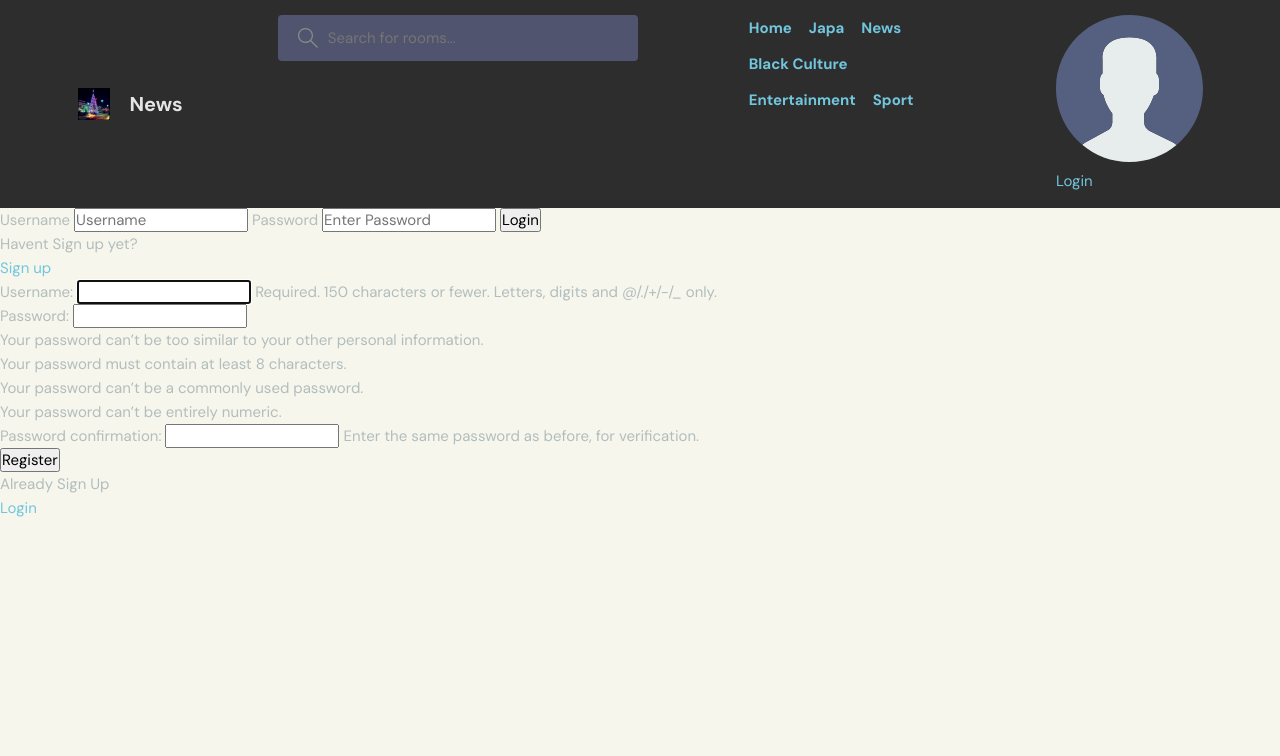
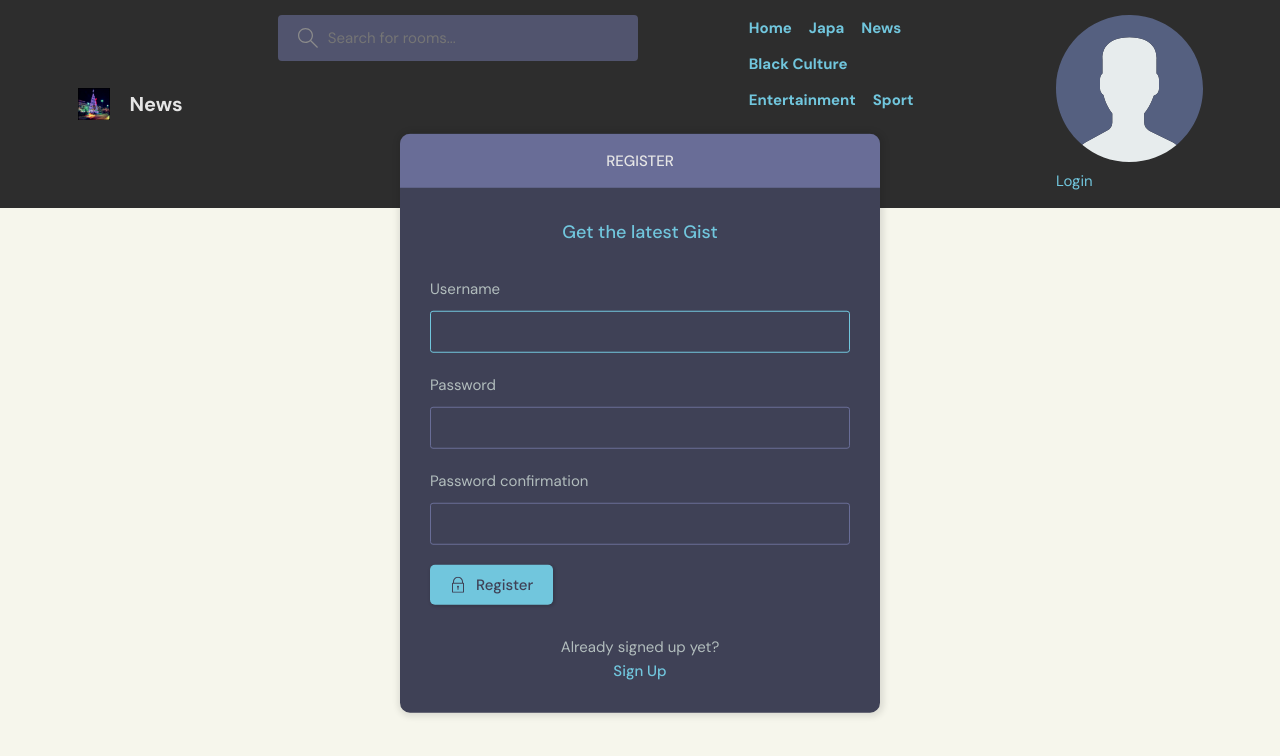
Before and after one commit to JohnEko/apalaa, a Django app: page /register/ in a window 1280 px wide. Shown: the top 756 px of the page. Run offline with Django 5.2, Linux system fonts and the light colour scheme.

Commit message:
user registration form

```diff
--- a/blog/views.py
+++ b/blog/views.py
@@ -227,7 +227,7 @@ def editComment(request, pk):
 
 
 # We dont need an id because the user going to be a login user
-# can use it from the navbar section
+# can use it from the navbar section and redirect back to his profile
 @login_required(login_url='/login')
 def updateUser(request):
     user=request.user
--- a/template/apalaa/login_register.html
+++ b/template/apalaa/login_register.html
@@ -2,38 +2,120 @@
 
 
 {% block content %}
-<!--
-building registration and login form if user need to register before login -->
+<!-- Sign in page below -->
+  <main class="auth layout">
+    {% if page == 'loginPage' %}
+      <div class="container">
+        <div class="layout__box">
+          <div class="layout__boxHeader">
+            <div class="layout__boxTitle">
+              <h3>Login</h3>
+            </div>
+          </div>
+          <div class="layout__body">
+            <h2 class="auth__tagline">Get the latest Gist</h2>
 
-<div>
-    <form method="POST" action="">
-        {% csrf_token %}
+            <form class="form" action="" method="POST">
+              {% csrf_token %}
+              <div class="form__group form__group">
+                <label for="room_name">Username</label>
+                <input id="username" name="username" type="text" placeholder="Username"  />
+              </div>
+              <div class="form__group">
+                <label for="password">Password</label>
+                <input
+                  id="password"
+                  name="password"
+                  type="password"
+                  placeholder="&bull;&bull;&bull;&bull;&bull;&bull;&bull;&bull;"
+                />
+              </div>
 
-        <label>Username</label>
-        <input type="text" name="username" placeholder="Username" />
+              <button class="btn btn--main" type="submit">
+                <svg
+                  version="1.1"
+                  xmlns="http://www.w3.org/2000/svg"
+                  width="32"
+                  height="32"
+                  viewBox="0 0 32 32"
+                >
+                  <title>lock</title>
+                  <path
+                    d="M27 12h-1v-2c0-5.514-4.486-10-10-10s-10 4.486-10 10v2h-1c-0.553 0-1 0.447-1 1v18c0 0.553 0.447 1 1 1h22c0.553 0 1-0.447 1-1v-18c0-0.553-0.447-1-1-1zM8 10c0-4.411 3.589-8 8-8s8 3.589 8 8v2h-16v-2zM26 30h-20v-16h20v16z"
+                  ></path>
+                  <path
+                    d="M15 21.694v4.306h2v-4.306c0.587-0.348 1-0.961 1-1.694 0-1.105-0.895-2-2-2s-2 0.895-2 2c0 0.732 0.413 1.345 1 1.694z"
+                  ></path>
+                </svg>
 
-        <label>Password</label>
-        <input type="password" name="password" placeholder="Enter Password" />
+                Login
+              </button>
+            </form>
 
-        <input type="submit" value="Login" />
+            <div class="auth__action">
+              <p>Haven't signed up yet?</p>
+              <!-- if user is not register we direct him to register -->
+              <a href="{% url 'register' %}" class="btn btn--link">Sign Up</a>
+            </div>
+          </div>
+        </div>
+      </div>
+    </main>
+    <!-- If user is not login we direct them to register if they are
+     register we can tell them to login -->
+  {% else %}
+  <!-- Register page below -->
+      <div class="container">
+        <div class="layout__box">
+          <div class="layout__boxHeader">
+            <div class="layout__boxTitle">
+              <h3>Register</h3>
+            </div>
+          </div>
+          <div class="layout__body">
+            <h2 class="auth__tagline">Get the latest Gist</h2>
 
-    </form>
-    <p>Havent Sign up yet?</p>
-    <a href="{% url 'register' %}">Sign up</a>
-</div>
+            <form class="form" action="" method="POST">
+              {% csrf_token %}
+              <!-- lets loop through the form fields for register -->
+               {% for field in form%}
+              <div class="form__group form__group">
+                <label for="room_name">{{field.label}}</label>
+                {{field}}
+              </div>
+              {% endfor %}
 
+              <button class="btn btn--main" type="submit">
+                <svg
+                  version="1.1"
+                  xmlns="http://www.w3.org/2000/svg"
+                  width="32"
+                  height="32"
+                  viewBox="0 0 32 32"
+                >
+                  <title>lock</title>
+                  <path
+                    d="M27 12h-1v-2c0-5.514-4.486-10-10-10s-10 4.486-10 10v2h-1c-0.553 0-1 0.447-1 1v18c0 0.553 0.447 1 1 1h22c0.553 0 1-0.447 1-1v-18c0-0.553-0.447-1-1-1zM8 10c0-4.411 3.589-8 8-8s8 3.589 8 8v2h-16v-2zM26 30h-20v-16h20v16z"
+                  ></path>
+                  <path
+                    d="M15 21.694v4.306h2v-4.306c0.587-0.348 1-0.961 1-1.694 0-1.105-0.895-2-2-2s-2 0.895-2 2c0 0.732 0.413 1.345 1 1.694z"
+                  ></path>
+                </svg>
 
+                Register
 
-<div>
-    <form method="POST" action="">
-        {% csrf_token %}
-        {{form.as_p}}
+              </button>
+            </form>
 
-        <input type="submit" value="Register" />
+            <div class="auth__action">
+              <p>Already signed up yet?</p>
+              <!-- if user is not register we direct him to register and login at same time-->
+              <a href="{% url 'login' %}" class="btn btn--link">Sign Up</a>
+            </div>
+          </div>
+        </div>
+      </div>
 
-    </form>
-    <p>Already Sign Up</p>
-    <a href="{% url 'login' %}">Login</a>
-</div>
-
+  {% endif %}
+</main>
 {% endblock content %}
--- a/templates/news.html
+++ b/templates/news.html
@@ -162,7 +162,11 @@
             </div>
           </div>
           <div class="room__message">
-            <form action="#"><input name="" placeholder="Write your message here..." /></form>
+            <!-- This help os any nav element click we make our comments of the chat -->
+            <form action="#" method="POST">
+              {% csrf_token %}
+              <input name="body" placeholder="Write your message here..." />
+            </form>
           </div>
         </div>
         <!-- Room End -->
```
Also changed, not shown: template/apalaa/delete.html (+33 -8 lines), template/apalaa/delete_old.html (added, +17 -0 lines), template/apalaa/login_register_old.html (added, +39 -0 lines), db.sqlite3.
